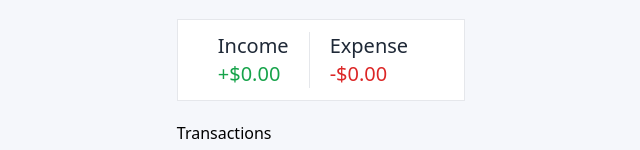
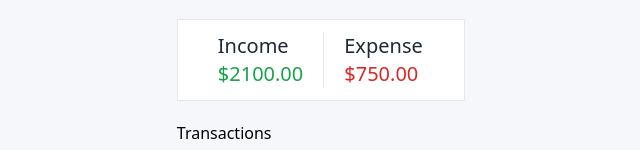
Before and after one commit to EjimMichael/Expense-Tracker, a React (Create React App) app: page / in a window 1280 px wide. Shown: the part 221-371 px from the top of the page, without its empty margins (319-959 px from the left). Built offline with nearby package versions, Linux system fonts and the light colour scheme; the HTML template or start-up script is replaced by a standard one.

Commit message:
income and expense total

```diff
--- a/src/components/IncomeExpense.js
+++ b/src/components/IncomeExpense.js
@@ -1,16 +1,31 @@
-import React from 'react'
+import { useContext } from 'react';
+import { GlobalContext } from "../context/GlobalContext";
+
 
 function IncomeExpense() {
+  const { transactions } = useContext(GlobalContext);
+  const amounts = transactions.map(transaction => transaction.amount);
+
+   const income = amounts
+   .filter(amount => amount > 0)
+   .reduce((acc, curr) => (acc += curr), 0)
+   .toFixed(2);
+
+   const expense = (amounts
+   .filter(amount => amount < 0)
+   .reduce((acc, curr) => (acc += curr), 0) * -1)
+   .toFixed(2);
+
   return (
     <div className="flex border p-3 px-10 mt-4 bg-white">
       <h4 className='pr-5 border-r text-gray-800 bolder text-xl'>
         Income
-        <p className='font-medium text-green-600'>+$0.00</p>
+        <p className='font-medium text-green-600'>${income}</p>
       </h4>
 
       <h4 className='pl-5 text-gray-800 bolder text-xl'>
         Expense
-        <p className='font-medium text-red-600'>-$0.00</p>
+        <p className='font-medium text-red-600'>${expense}</p>
       </h4>
     </div>
   );
```
